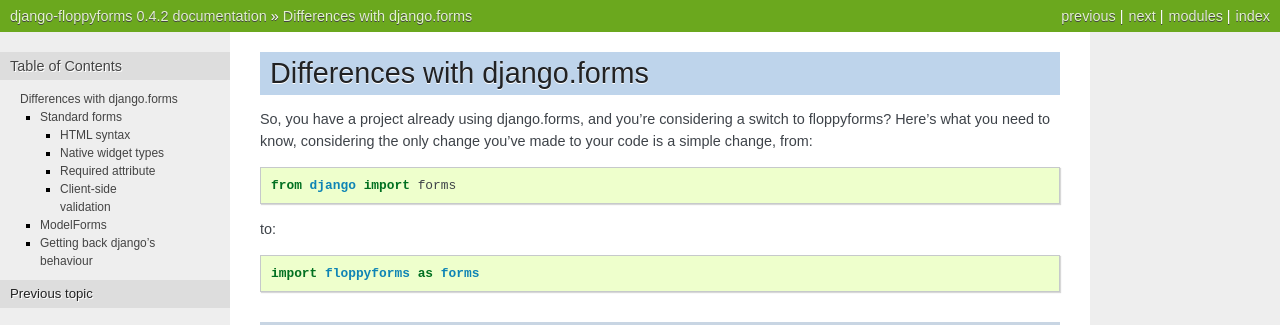
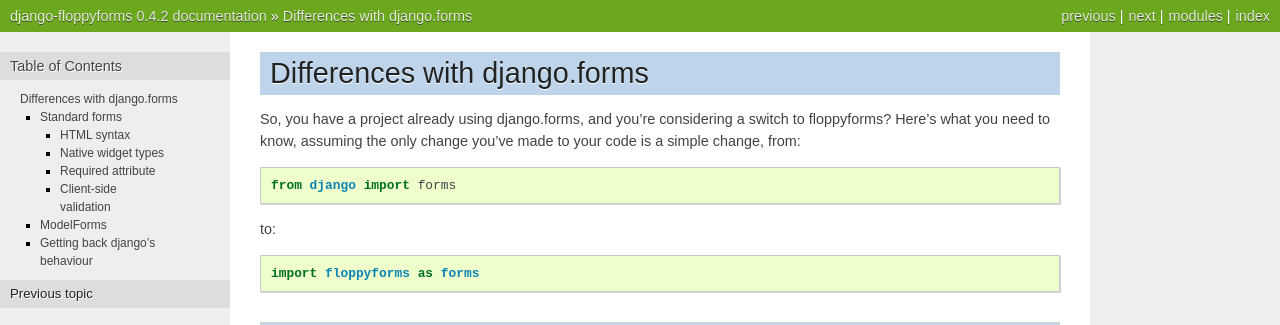
Before and after one commit to jazzband/django-floppyforms, a Sphinx documentation site: the page built from docs/differences.rst, in a window 1280 px wide and 900 px high. Shown: the top 325 px of the window. Built offline with Sphinx 7.4.7, drawn with Linux system fonts in a browser that asks for light colours; some of the changed text lies outside the part shown.

```diff
--- a/docs/differences.rst
+++ b/docs/differences.rst
@@ -2,7 +2,7 @@ Differences with django.forms
 =============================
 
 So, you have a project already using django.forms, and you're considering a
-switch to floppyforms? Here's what you need to know, considering the only
+switch to floppyforms? Here's what you need to know, assuming the only
 change you've made to your code is a simple change, from:
 
 .. code-block:: python
```
Also changed, not shown: other parts of docs/differences.rst (+8 -0 lines).
